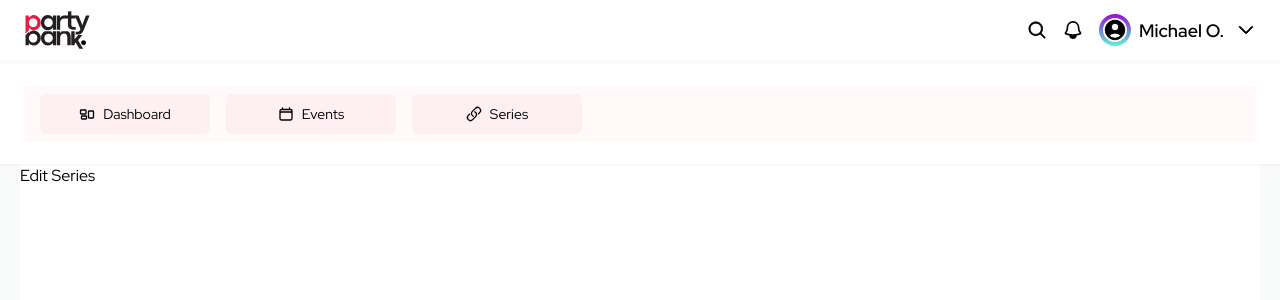
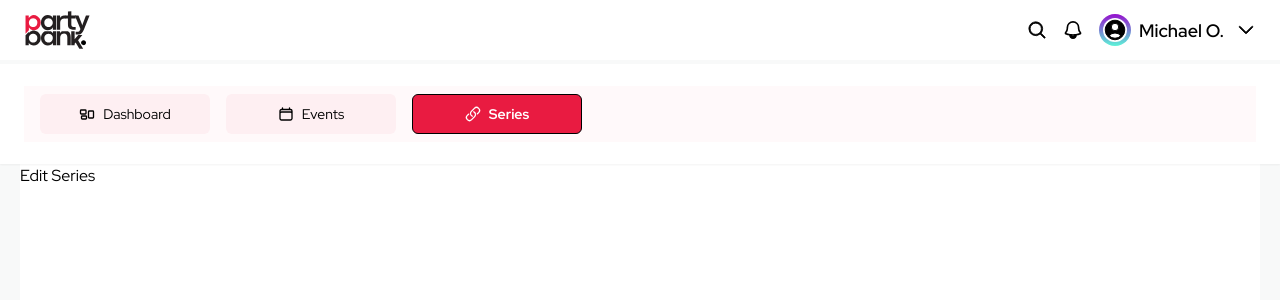
Before and after one commit to dejmartins/partybank-organizer, a Next.js app: page /dashboard/series/series_001/edit in a window 1280 px wide. Shown: the top 300 px of the page. Built offline with nearby package versions, Linux system fonts and the light colour scheme.

Commit message:
link active in subpath

```diff
--- a/app/ui/dashboard/nav-links.tsx
+++ b/app/ui/dashboard/nav-links.tsx
@@ -1,4 +1,4 @@
-'use client'
+'use client';
 
 import {
   RectangleGroupIcon,
@@ -29,10 +29,16 @@ const links = [
 
 export default function NavLinks() {
   const pathName = usePathname();
+
   return (
     <>
       {links.map((link) => {
         const LinkIcon = link.icon;
+
+        const isActive =
+          pathName === link.href ||
+          (link.href !== '/dashboard' && pathName.startsWith(link.href + '/'));
+
         return (
           <Link
             key={link.name}
@@ -40,7 +46,7 @@ export default function NavLinks() {
             className={clsx(
               'flex h-[40px] w-[170px] flex-grow rounded-md bg-[var(--pb-c-mid-red)] md:flex-none md:justify-start transition-all duration-300 ease-in-out hover:bg-[#ed4161] hover:shadow-lg',
               {
-                'bg-[var(--pb-c-red)] text-white border border-black hover:bg-[var(--pb-c-red)]': pathName === link.href,
+                'bg-[var(--pb-c-red)] text-white border border-black hover:bg-[var(--pb-c-red)]': isActive,
               }
             )}
           >
@@ -48,13 +54,13 @@ export default function NavLinks() {
               <LinkIcon
                 className={clsx('w-4 stroke-black stroke-2 transition-all duration-300 ease-in-out',
                 {
-                  'stroke-white': pathName === link.href
+                  'stroke-white': isActive
                 }
               )} />
               <p
                 className={clsx("hidden md:block text-[14px] font-[400] transition-all duration-300 ease-in-out",
                 {
-                  'font-bold': pathName === link.href
+                  'font-bold': isActive
                 }
               )}>{link.name}</p>
             </div>
```
